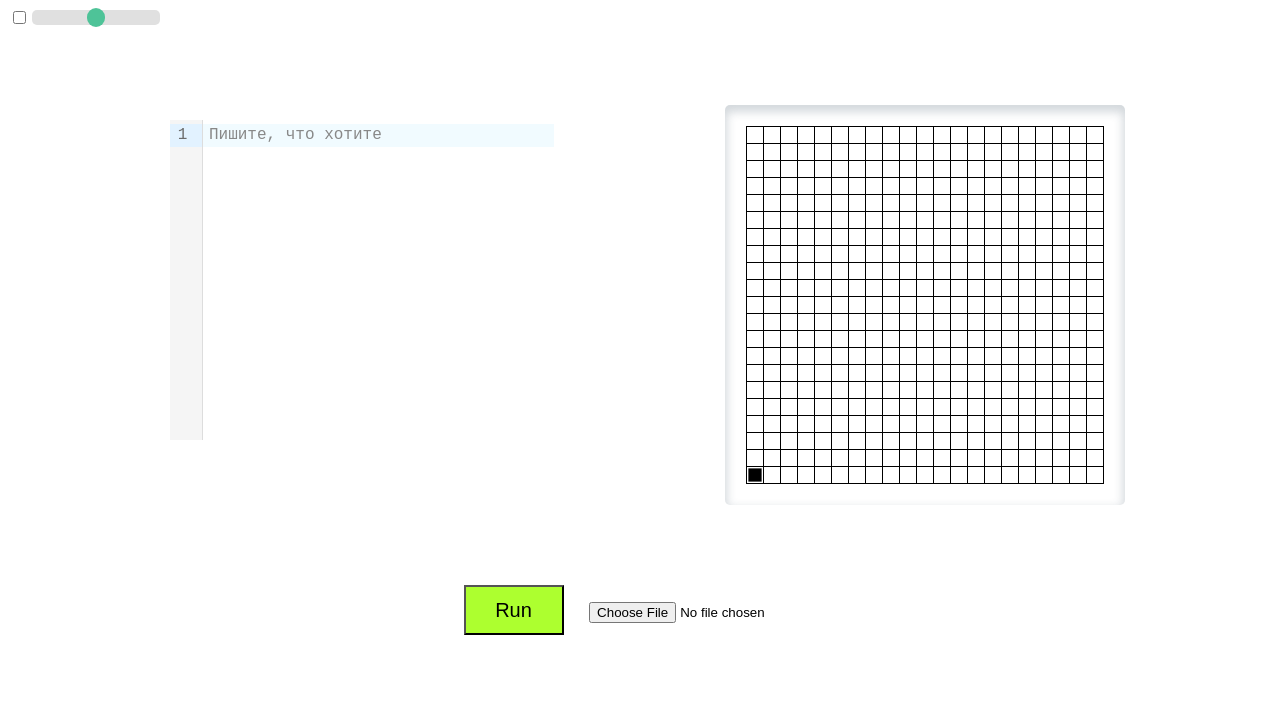
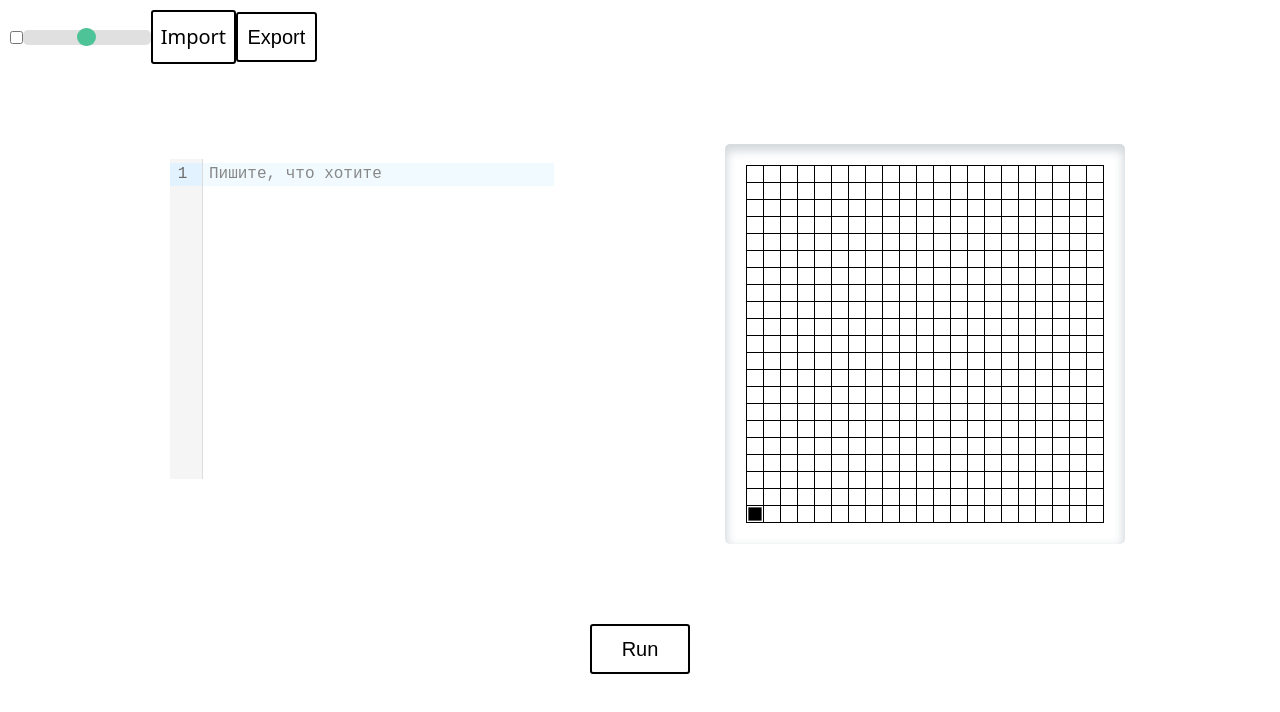
Before and after one commit to SiegfriedSchmidt/GridMaster, a React (Create React App) app in the folder webui/: page / in a window 1280 px wide. Shown: the top 712 px of the page. Built offline with nearby package versions, Linux system fonts and the light colour scheme.

Commit message:
Import and exporting files added

```diff
--- a/webui/src/components/Main/Main.module.css
+++ b/webui/src/components/Main/Main.module.css
@@ -4,17 +4,32 @@
 }
 
 .buttonsContainer {
+    margin-top: 10vh;
     text-align: center;
 }
 
 .button {
+    padding: 0;
+    margin: 0;
+    border: 2px solid black;
+    border-radius: 3px;
     text-align: center;
-    margin: 10vh 2vw 2vw;
     width: 100px;
     height: 50px;
     font-size: 15pt;
-    background-color: greenyellow;
+    color: black;
+    background-color: white
 }
+
+.button:hover {
+    background: #eee;
+}
+
+.buttonStop {
+    color: white !important;
+    background-color: black !important;
+}
+
 
 .textExecContainer {
     margin-top: 10vh;
@@ -44,9 +59,39 @@
 }
 
 .settings {
-    width: 12vw;
+    width: 24vw;
     display: flex;
     margin: 10px;
     flex-direction: row;
+    align-items: center;
     justify-content: space-around;
 }
+
+.file {
+    padding: 0;
+    margin: 0;
+    border: 2px solid black;
+    border-radius: 3px;
+    text-align: center;
+    width: 100px;
+    height: 50px;
+    line-height: 50px;
+    font-size: 15pt;
+    color: black;
+    background-color: white;
+    cursor: pointer;
+}
+
+.file:hover {
+    background: #eee;
+}
+
+/*.loadfile {*/
+/*border: 2px solid black;*/
+/*text-align: center;*/
+/*margin: 10vh 2vw 2vw;*/
+/*width: 100px;*/
+/*height: 50px;*/
+/*font-size: 15pt;*/
+/*background-color: white*/
+/*}*/
--- a/webui/src/components/Main/Main.tsx
+++ b/webui/src/components/Main/Main.tsx
@@ -1,20 +1,20 @@
-import React, {useEffect, useRef, useState} from 'react';
+import React, {ChangeEvent, MouseEventHandler, useEffect, useRef, useState} from 'react';
 import classes from "./Main.module.css";
 import Executor from "../Executor/Executor";
 import {compileCode} from "../../api/compileCode";
-import CodeMirror from '@uiw/react-codemirror';
+import CodeMirror, {ReactCodeMirrorRef} from '@uiw/react-codemirror';
 import Slider from "../Slider/Slider";
 
 function setStartStyles(buttonRef: React.RefObject<HTMLButtonElement>) {
     if (buttonRef.current) {
-        buttonRef.current.style.backgroundColor = 'greenyellow'
+        buttonRef.current.classList.remove(classes.buttonStop)
         buttonRef.current.innerText = 'Run'
     }
 }
 
 function setStopStyles(buttonRef: React.RefObject<HTMLButtonElement>) {
     if (buttonRef.current) {
-        buttonRef.current.style.backgroundColor = 'orangered'
+        buttonRef.current.classList.add(classes.buttonStop)
         buttonRef.current.innerText = 'Stop'
     }
 }
@@ -23,6 +23,7 @@ const Main = () => {
     const canvasRef = useRef<HTMLCanvasElement>(null)
     const executorRef = useRef<Executor>()
     const buttonRef = useRef<HTMLButtonElement>(null)
+    const codeMirrorRef = useRef<ReactCodeMirrorRef>(null)
     const [delay, setDelay] = useState<number>(100)
     const [code, setCode] = useState<string>('')
 
@@ -57,20 +58,56 @@ const Main = () => {
         }
     }
 
+
+    async function importFile(e: ChangeEvent<HTMLInputElement>) {
+        let file = e.target.files![0];
+        let reader = new FileReader();
+        reader.readAsText(file);
+        e.target.value = ''
+        reader.onload = () => {
+            if (typeof reader.result === 'string') {
+                setCode(reader.result)
+            } else {
+                alert(`Error file reading: ${reader.error}`)
+            }
+        }
+        reader.onerror = () => {
+            alert(`Error file reading: ${reader.error}`)
+        }
+    }
+
+    function downloadFile(filename: string, text: string) {
+        var element = document.createElement('a');
+        element.setAttribute('href', 'data:text/plain;charset=utf-8,' + encodeURIComponent(text));
+        element.setAttribute('download', filename);
+        element.style.display = 'none';
+        document.body.appendChild(element);
+        element.click();
+        document.body.removeChild(element);
+    }
+
+    async function exportFile() {
+        downloadFile('Program.txt', code)
+    }
+
     return (
         <div className={classes.container}>
             <div className={classes.settings}>
                 <input className={classes.checkbox} type="checkbox"
                        onChange={e => executorRef.current?.drawing_mode(e.target.checked)}/>
                 <Slider setValue={setDelay}/>
+                <input id='import' type="file" onChange={importFile} style={{display: "none"}}/>
+                <label className={classes.file} htmlFor="import">Import</label>
+                <button className={classes.button} onClick={exportFile}>Export</button>
             </div>
 
             <div className={classes.textExecContainer}>
                 <CodeMirror
+                    ref={codeMirrorRef}
                     onChange={value => setCode(value)}
                     className={classes.code}
                     placeholder='Пишите, что хотите'
-                    value=""
+                    value={code}
                     height="40vh"
                     theme="light"
                 />
@@ -78,7 +115,6 @@ const Main = () => {
             </div>
             <div className={classes.buttonsContainer}>
                 <button style={{}} className={classes.button} ref={buttonRef} onClick={onClick}>Run</button>
-                <input type="file" onChange={e => 1}/>
             </div>
         </div>
     );
```
